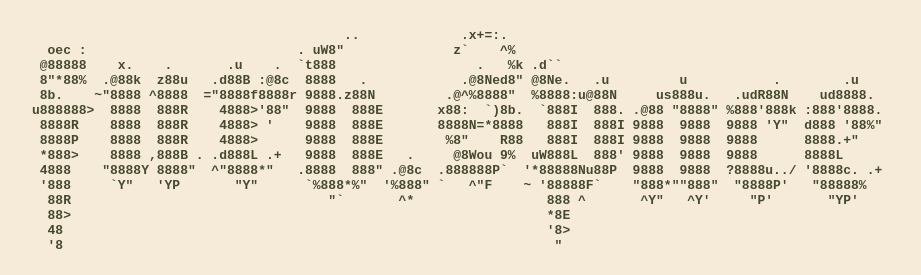
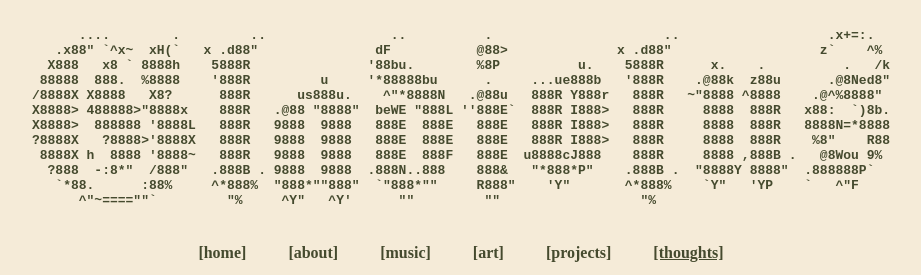
Before and after one commit to furbSpace/furb.space, a plain HTML site: page thoughts/index.html in a window 1280 px wide. Shown: the top 275 px of the page, without its empty margins (179-1100 px from the left). Drawn offline with Linux system fonts and the light colour scheme.

Commit message:
Update ASCII art in index.html

```diff
--- a/thoughts/index.html
+++ b/thoughts/index.html
@@ -10,21 +10,18 @@
 
 <header>
 <pre>
-                                        ..             .x+=:.
-  oec :                           . uW8"              z`    ^%
- @88888    x.    .       .u    .  `t888                  .   %k .d``
- 8"*88%  .@88k  z88u   .d88B :@8c  8888   .            .@8Ned8" @8Ne.   .u         u           .        .u
- 8b.    ~"8888 ^8888  ="8888f8888r 9888.z88N         .@^%8888"  %8888:u@88N     us888u.   .udR88N    ud8888.
-u888888>  8888  888R    4888>'88"  9888  888E       x88:  `)8b.  `888I  888. .@88 "8888" %888'888k :888'8888.
- 8888R    8888  888R    4888> '    9888  888E       8888N=*8888   888I  888I 9888  9888  9888 'Y"  d888 '88%"
- 8888P    8888  888R    4888>      9888  888E        %8"    R88   888I  888I 9888  9888  9888      8888.+"
- *888>    8888 ,888B . .d888L .+   9888  888E   .     @8Wou 9%  uW888L  888' 9888  9888  9888      8888L
- 4888    "8888Y 8888"  ^"8888*"   .8888  888" .@8c  .888888P`  '*88888Nu88P  9888  9888  ?8888u../ '8888c. .+
- '888     `Y"   'YP       "Y"      `%888*%"  '%888" `   ^"F    ~ '88888F`    "888*""888"  "8888P'   "88888%
-  88R                                 "`       ^*                 888 ^       ^Y"   ^Y'     "P'       "YP'
-  88>                                                             *8E
-  48                                                              '8>
-  '8                                                               "
+      ....        .         ..                ..          .                      ..                   .x+=:.
+   .x88" `^x~  xH(`   x .d88"               dF           @88>              x .d88"                   z`    ^%
+  X888   x8 ` 8888h    5888R               '88bu.        %8P          u.    5888R      x.    .          .   /k
+ 88888  888.  %8888    '888R         u     '*88888bu      .     ...ue888b   '888R    .@88k  z88u      .@8Ned8"
+/8888X X8888   X8?      888R      us888u.    ^"*8888N   .@88u   888R Y888r   888R   ~"8888 ^8888    .@^%8888"
+X8888> 488888>"8888x    888R   .@88 "8888"  beWE "888L ''888E`  888R I888>   888R     8888  888R   x88:  `)8b.
+X8888>  888888 '8888L   888R   9888  9888   888E  888E   888E   888R I888>   888R     8888  888R   8888N=*8888
+?8888X   ?8888>'8888X   888R   9888  9888   888E  888E   888E   888R I888>   888R     8888  888R    %8"    R88
+ 8888X h  8888 '8888~   888R   9888  9888   888E  888F   888E  u8888cJ888    888R     8888 ,888B .   @8Wou 9%
+  ?888  -:8*"  /888"   .888B . 9888  9888  .888N..888    888&   "*888*P"    .888B .  "8888Y 8888"  .888888P`
+   `*88.      :88%     ^*888%  "888*""888"  `"888*""     R888"    'Y"       ^*888%    `Y"   'YP    `   ^"F
+      ^"~====""`         "%     ^Y"   ^Y'      ""         ""                  "%
 </pre>
 </header>
 
```
